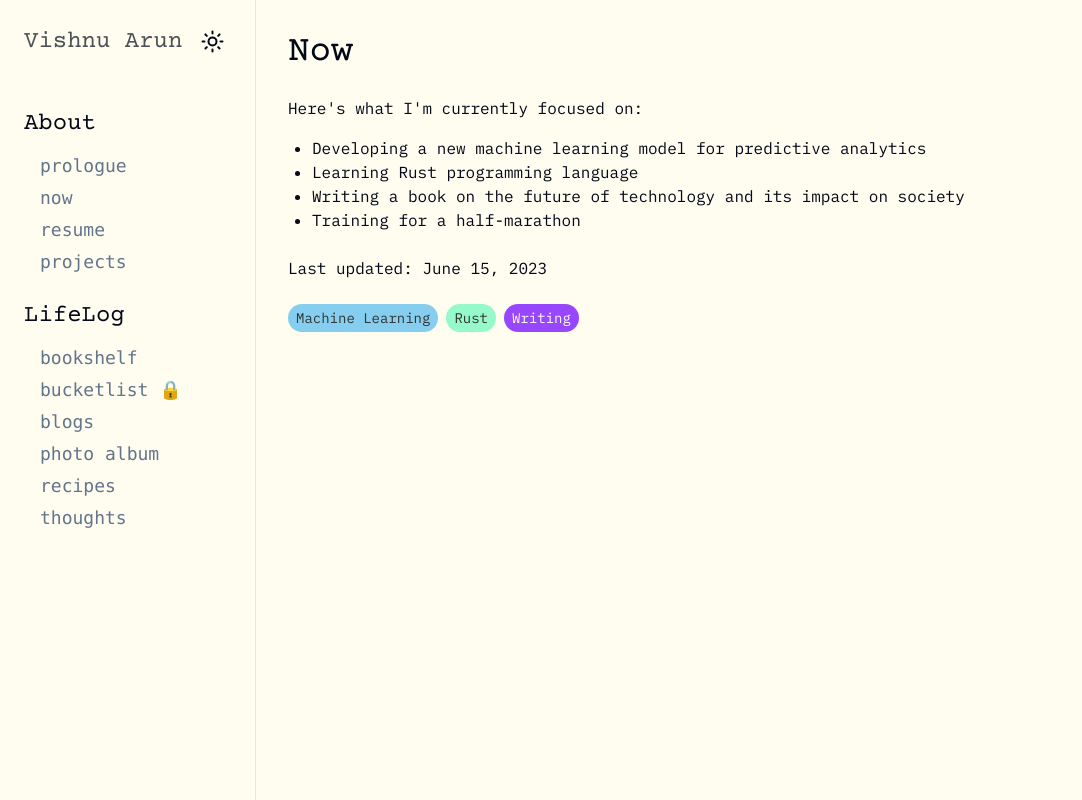
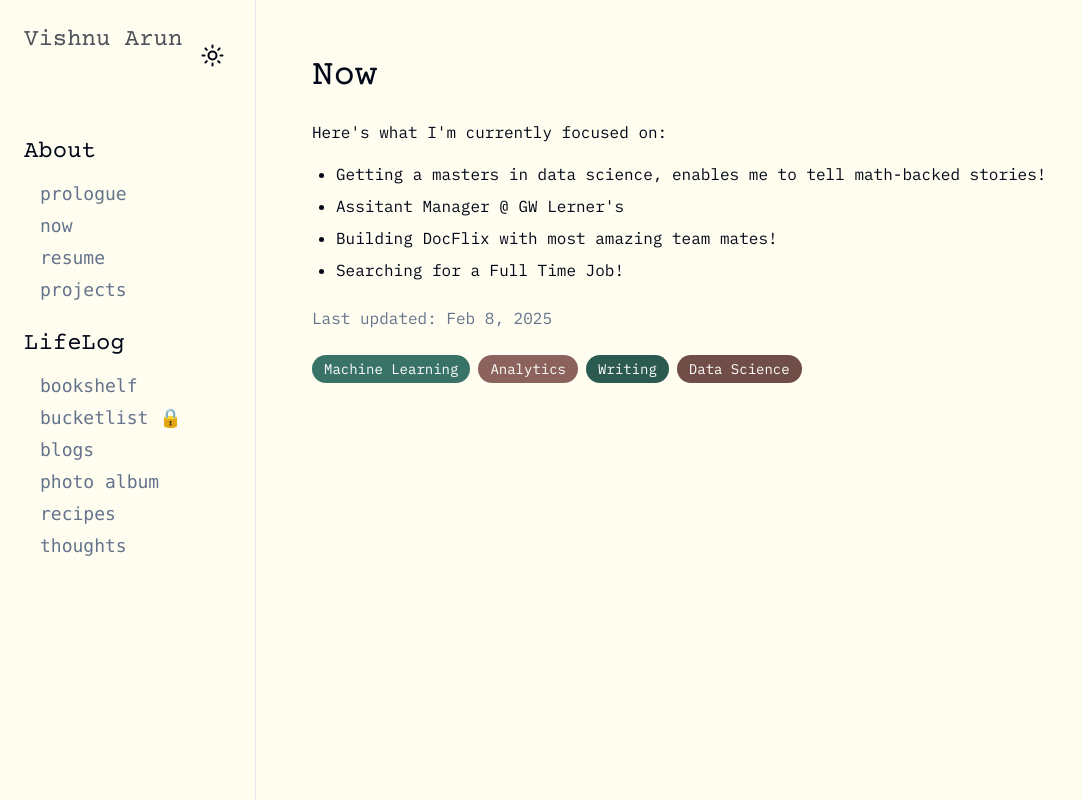
Before and after one commit to vishnuarun02/whoami, a Next.js app: page /about/now in a window 1280 px wide. Shown: the whole page, without its empty margins (0-1082 px from the left). Built offline with nearby package versions, Linux system fonts and the light colour scheme.

Commit message:
design changes

```diff
--- a/app/about/now/page.tsx
+++ b/app/about/now/page.tsx
@@ -1,19 +1,44 @@
 export default function Now() {
   return (
-    <div className="font-body">
+    <div className="font-body p-4 md:p-6">
       <h1 className="text-4xl font-heading mb-6">Now</h1>
-      <p className="mb-4">Here's what I'm currently focused on:</p>
-      <ul className="list-disc pl-6 mb-6">
-        <li>Developing a new machine learning model for predictive analytics</li>
-        <li>Learning Rust programming language</li>
-        <li>Writing a book on the future of technology and its impact on society</li>
-        <li>Training for a half-marathon</li>
+      <p className="mb-4 text-foreground">Here's what I'm currently focused on:</p>
+      <ul className="list-disc pl-6 mb-6 space-y-2 text-foreground">
+        <li>Getting a masters in data science, enables me to tell math-backed stories!</li>
+        <li>Assitant Manager @ GW Lerner's</li>
+        <li>Building DocFlix with most amazing team mates!</li>
+        <li>Searching for a Full Time Job!</li>
       </ul>
-      <p>Last updated: June 15, 2023</p>
-      <div className="flex flex-wrap gap-2 mt-6">
-        <span className="bg-primary text-text px-2 py-1 rounded-full text-sm">Machine Learning</span>
-        <span className="bg-secondary text-text px-2 py-1 rounded-full text-sm">Rust</span>
-        <span className="bg-purple text-background px-2 py-1 rounded-full text-sm">Writing</span>
+      <p className="mb-6 text-muted-foreground">Last updated: Feb 8, 2025</p>
+      <div className="flex flex-wrap gap-2">
+        <span
+          style={{ backgroundColor: 'rgb(57, 115, 103)' }}
+          className="text-white px-3 py-1 rounded-full text-sm
+                     font-medium transition-all duration-200 hover:opacity-90"
+        >
+          Machine Learning
+        </span>
+        <span
+          style={{ backgroundColor: 'rgb(139, 99, 92)' }}
+          className="text-white px-3 py-1 rounded-full text-sm
+                     font-medium transition-all duration-200 hover:opacity-90"
+        >
+          Analytics
+        </span>
+        <span
+          style={{ backgroundColor: 'rgb(42, 90, 80)' }}
+          className="text-white px-3 py-1 rounded-full text-sm
+                     font-medium transition-all duration-200 hover:opacity-90"
+        >
+          Writing
+        </span>
+        <span
+          style={{ backgroundColor: 'rgb(112, 77, 71)' }}
+          className="text-white px-3 py-1 rounded-full text-sm
+                     font-medium transition-all duration-200 hover:opacity-90"
+        >
+          Data Science
+        </span>
       </div>
     </div>
   )
--- a/app/globals.css
+++ b/app/globals.css
@@ -8,79 +8,74 @@
   :root {
     --background: 48 100% 97%;
     --foreground: 222.2 84% 4.9%;
-
     --card: 0 0% 100%;
     --card-foreground: 222.2 84% 4.9%;
-
     --popover: 0 0% 100%;
     --popover-foreground: 222.2 84% 4.9%;
-
     --primary: 199 77% 73%;
     --primary-foreground: 210 40% 98%;
-
     --secondary: 152 89% 78%;
     --secondary-foreground: 222.2 47.4% 11.2%;
-
     --muted: 210 40% 96.1%;
     --muted-foreground: 215.4 16.3% 46.9%;
-
     --accent: 271 100% 64%;
     --accent-foreground: 222.2 47.4% 11.2%;
-
     --destructive: 0 84.2% 60.2%;
     --destructive-foreground: 210 40% 98%;
-
     --border: 214.3 31.8% 91.4%;
     --input: 214.3 31.8% 91.4%;
     --ring: 222.2 84% 4.9%;
-
     --radius: 0.5rem;
   }
 
   .dark {
     --background: 222.2 84% 4.9%;
     --foreground: 210 40% 98%;
-
     --card: 222.2 84% 4.9%;
     --card-foreground: 210 40% 98%;
-
     --popover: 222.2 84% 4.9%;
     --popover-foreground: 210 40% 98%;
-
     --primary: 199 77% 63%;
     --primary-foreground: 222.2 47.4% 11.2%;
-
     --secondary: 152 89% 68%;
     --secondary-foreground: 210 40% 98%;
-
     --muted: 217.2 32.6% 17.5%;
     --muted-foreground: 215 20.2% 65.1%;
-
     --accent: 271 100% 74%;
     --accent-foreground: 210 40% 98%;
-
     --destructive: 0 62.8% 30.6%;
     --destructive-foreground: 210 40% 98%;
-
     --border: 217.2 32.6% 17.5%;
     --input: 217.2 32.6% 17.5%;
     --ring: 212.7 26.8% 83.9%;
   }
+
+  /* Typography base styles */
+  h1 {
+    @apply text-title font-heading mb-8;
+  }
+
+  h2 {
+    @apply text-heading font-heading mb-6;
+  }
+
+  .welcome-text {
+    @apply text-body-lg font-body;
+  }
+
+  p {
+    @apply text-body font-body;
+  }
+
+  .tag {
+    @apply text-small font-nav px-3 py-1 rounded-full;
   }
 
   body {
     @apply bg-background text-foreground;
   }
 
-h1,
-h2,
-h3,
-h4,
-h5,
-h6 {
-  @apply font-heading;
-}
-
   a {
     @apply text-foreground/70 hover:text-primary transition-colors;
   }
+}
--- a/lib/colorUtils.ts
+++ b/lib/colorUtils.ts
@@ -4,6 +4,20 @@ export const colors = [
     "rgb(57, 115, 103)",  // Green
     "rgb(139, 99, 92)",   // Brown
 ] as const;
+
+// Extended color palettes based on your main colors
+export const colorPalettes = {
+    green: {
+        base: "rgb(57, 115, 103)",    // Your current green
+        dark: "rgb(42, 90, 80)",      // Darker variant
+        light: "rgb(78, 140, 126)",   // Lighter variant
+    },
+    brown: {
+        base: "rgb(139, 99, 92)",     // Your current brown
+        dark: "rgb(112, 77, 71)",     // Darker variant
+        light: "rgb(166, 127, 119)",  // Lighter variant
+    }
+} as const;
 
 const COLOR_INDEX_KEY = 'currentColorIndex';
 
--- a/tailwind.config.js
+++ b/tailwind.config.js
@@ -10,6 +10,20 @@ module.exports = {
   ],
   theme: {
     extend: {
+      fontSize: {
+        // Main headings (like "Welcome, Internet Traveler")
+        'title': ['2.25rem', { lineHeight: '1.2', fontWeight: '400' }],
+        // Section headings (like "Resume", "Now", "Prologue")
+        'heading': ['2rem', { lineHeight: '1.3', fontWeight: '400' }],
+        // Subsection headings
+        'subheading': ['1.25rem', { lineHeight: '1.4', fontWeight: '600' }],
+        // Regular text (like resume bullet points)
+        'body': ['1rem', { lineHeight: '1.6' }],
+        // Larger body text for welcome sections
+        'body-lg': ['1.125rem', { lineHeight: '1.6' }],
+        // Smaller text (like tags, dates)
+        'small': ['0.875rem', { lineHeight: '1.5' }],
+      },
       colors: {
         background: "hsl(var(--background))",
         foreground: "hsl(var(--foreground))",
@@ -47,6 +61,18 @@ module.exports = {
         text: "#333333",
         link: "#666666",
         purple: "#9747FF",
+        theme: {
+          green: {
+            DEFAULT: "rgb(57, 115, 103)",
+            dark: "rgb(42, 90, 80)",
+            light: "rgb(78, 140, 126)",
+          },
+          brown: {
+            DEFAULT: "rgb(139, 99, 92)",
+            dark: "rgb(112, 77, 71)",
+            light: "rgb(166, 127, 119)",
+          }
+        }
       },
       fontFamily: {
         heading: ["Courier Prime", "monospace"],
```
Lines whose indentation alone changed are shown as unchanged.
